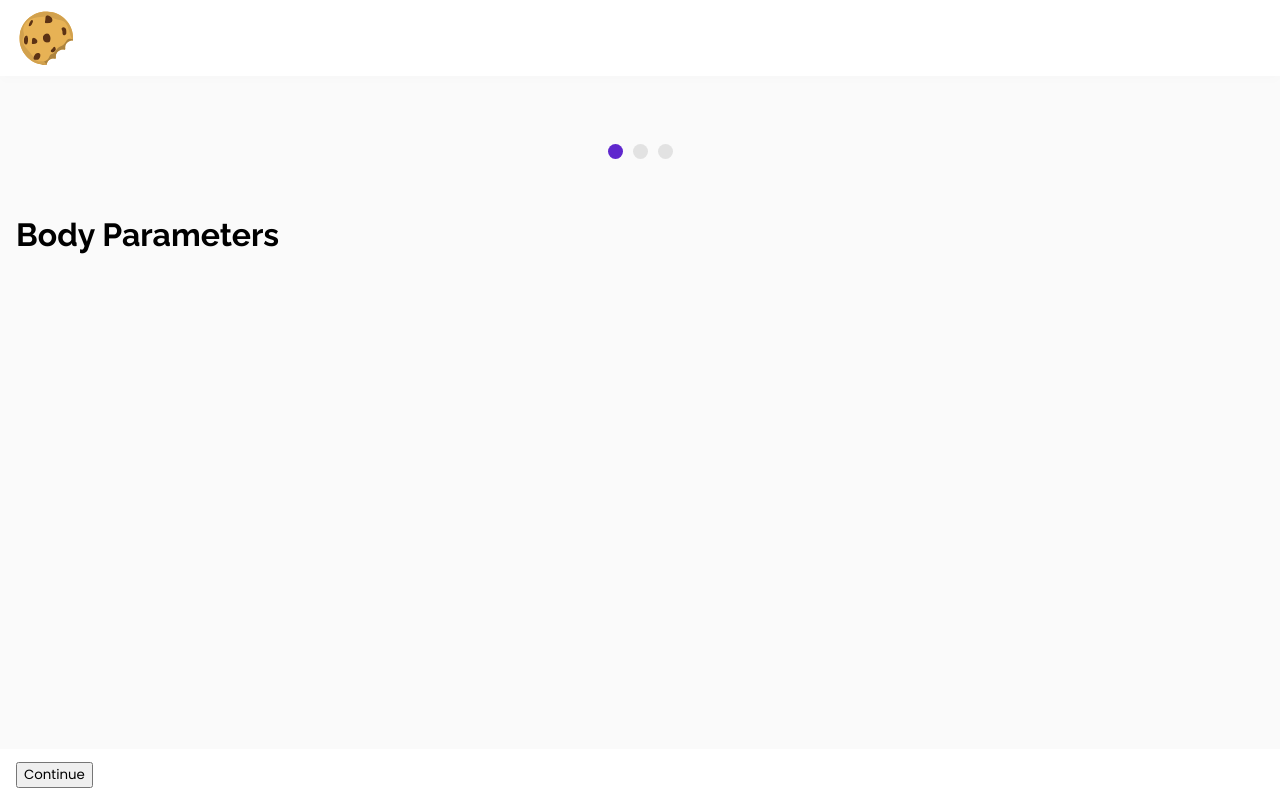
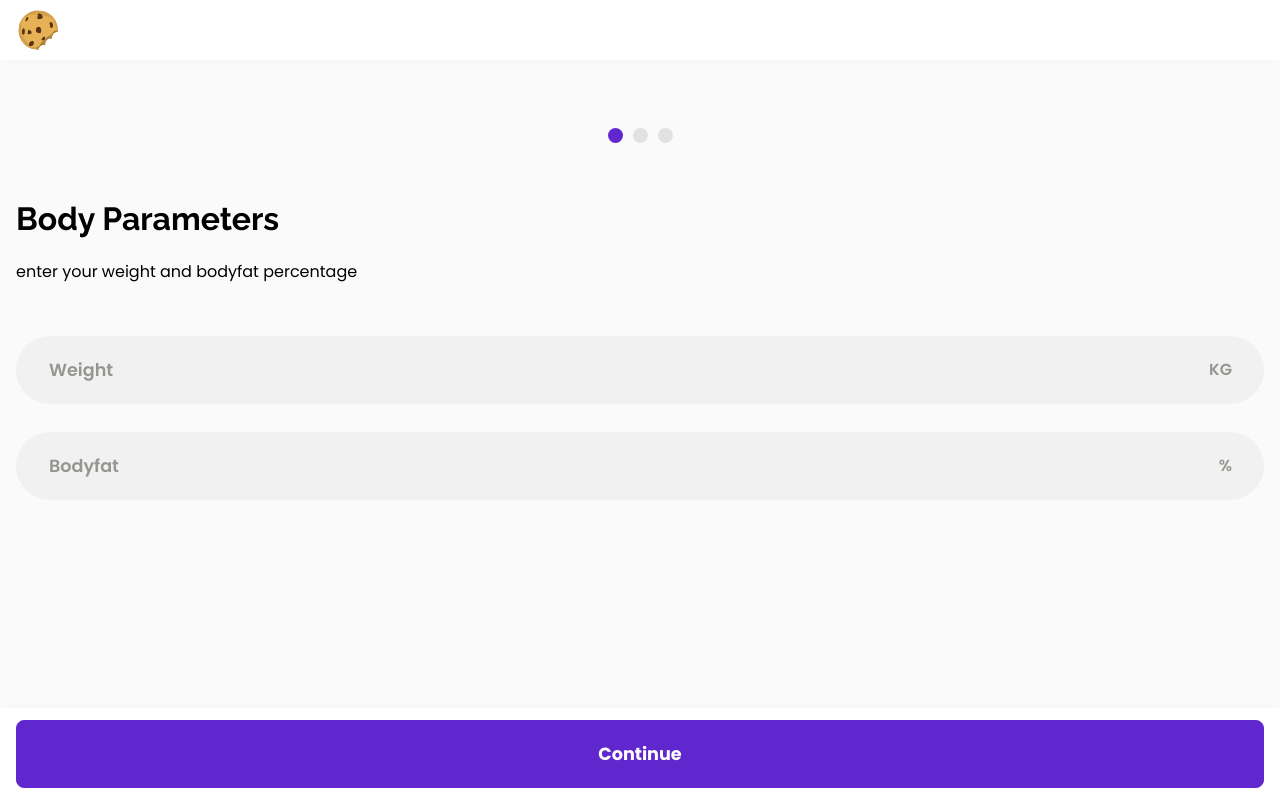
Before and after one commit to mohi2code/caloribites, a React (Create React App) app: page / in a window 1280 px wide. Built offline with nearby package versions, Linux system fonts and the light colour scheme.

Commit message:
:rocket: input with tag & first screen

```diff
--- a/src/App.js
+++ b/src/App.js
@@ -38,7 +38,7 @@ export default function App(){
                 </Router>
             </main>
             <footer>
-                <input type="button" value="Continue"/>
+                <input className="btn" type="button" value="Continue"/>
             </footer>
         </div>
     )
@@ -51,7 +51,6 @@ function InputRouter({ page, setPage }) {
     return (
         <div className="input-container">
             <Pagination page={page} />
-            <form>
             <Router>
                 <Switch>
                     <Route path={`${url}/body-parameters`}>
@@ -68,7 +67,6 @@ function InputRouter({ page, setPage }) {
                     </Route>
                 </Switch>
             </Router>
-            </form>
         </div>
     )
 }
--- a/src/components/BodyParameters.js
+++ b/src/components/BodyParameters.js
@@ -1,10 +1,21 @@
 import { useEffect } from "react"
+import InputWithTag from './InputWithTag'
 
 export default function BodyParameters({ setPage }) {
 
     useEffect(() => setPage(0), [setPage])
 
     return (
-        <h1>Body Parameters</h1>
+        <form>
+            <div className="form-header">
+                <h1>Body Parameters</h1>
+                <p>enter your weight and bodyfat percentage</p>
+            </div>
+
+            <div className="input-group">
+                <InputWithTag type="number" placeholder="Weight" tag="KG"/>
+                <InputWithTag type="number" placeholder="Bodyfat" tag="%"/>
+            </div>
+        </form>
     )
 }
--- /dev/null
+++ b/src/components/InputWithTag.js
@@ -0,0 +1,8 @@
+export default function InputWithTag({ value, onChange, type, placeholder, tag }) {
+    return (
+        <div className="input-with-tag">
+            <input type={type} placeholder={placeholder} value={value} onChange={onChange} />
+            <span className="tag">{tag}</span>
+        </div>
+    )
+}
--- a/src/index.scss
+++ b/src/index.scss
@@ -1,5 +1,9 @@
 @import "./styles/variables";
 @import url('https://fonts.googleapis.com/css2?family=Poppins:ital,wght@0,100;0,200;0,300;0,400;0,500;0,600;0,700;0,800;0,900;1,100;1,200;1,300;1,400;1,500;1,600;1,700;1,800;1,900&family=Raleway:ital,wght@0,100;0,200;0,300;0,400;0,500;0,600;0,700;0,800;0,900;1,100;1,200;1,300;1,400;1,500;1,600;1,700;1,800;1,900&display=swap');
+
+* {
+    box-sizing: border-box;
+}
 
 html,
 body {
@@ -55,4 +59,5 @@ a {
         'Droid Sans',
         'Helvetica Neue',
         sans-serif;
+    font-size: 1.1em;
 }
--- a/src/styles/App.scss
+++ b/src/styles/App.scss
@@ -36,7 +36,34 @@ main>.input-container {
     flex-direction: column;
 }
 
+.input-container>form {
+    flex: 1;
+}
+
+form>.form-header {
+    padding-bottom: 2.25rem;
+
+    p {
+        width: 80%;
+        text-align: left;
+    }
+}
+
+form>.input-group {
+    display: flex;
+    flex-direction: column;
+
+    .input-with-tag {
+        padding-bottom: 1.75rem;
+    }
+}
+
 #app>footer {
     background: #fff;
     padding: .75rem 1rem;
+    display: flex;
+    flex-direction: column;
+
+    -webkit-box-shadow: 0px -5px 10px 0px rgba(0, 0, 0, 0.01);
+    box-shadow: 0px -5px 10px 0px rgba(0, 0, 0, 0.01);
 }
--- a/src/styles/_variables.scss
+++ b/src/styles/_variables.scss
@@ -1,2 +1,4 @@
 $primary-color: #5f27cd;
 $background-color: #fafafa;
+$gray-light: #f1f1f1;
+$gray-dark: #969691;
--- a/src/styles/components.scss
+++ b/src/styles/components.scss
@@ -1,5 +1,6 @@
 @import "./variables";
 
+/**************** Pagination ********************/
 .pagination {
     display: flex;
     justify-content: space-between;
@@ -18,3 +19,66 @@
 .pagination-selected {
     background: $primary-color !important;
 }
+
+/******************** Input **********************/
+.input-with-tag {
+    position: relative;
+    font-weight: 600;
+    color: $gray-dark;
+
+    input[type=number],
+    input[type=text] {
+        width: 100%;
+        padding: 1.25rem 2rem;
+        padding-right: 3.75rem;
+        background: $gray-light;
+        border: 1px solid $gray-light;
+        border-radius: 36px;
+        outline: none;
+        font-weight: 600;
+        transition: all .2s ease;
+
+        -webkit-appearance: none;
+
+        &::-webkit-input-placeholder {
+            color: $gray-dark;
+        }
+
+        &::-moz-placeholder {
+            color: $gray-dark;
+        }
+
+        &::-ms-input-placeholder {
+            color: $gray-dark;
+        }
+
+        &:focus {
+            color: $primary-color;
+            border: 1px solid $primary-color;
+            -webkit-box-shadow: 0px 0px 5px 1px rgba(95, 39, 205, 0.4);
+            box-shadow: 0px 0px 5px 1px rgba(95, 39, 205, 0.4);
+        }
+
+        &:focus+.tag {
+            color: $primary-color;
+        }
+    }
+
+    .tag {
+        position: absolute;
+        right: 2rem;
+        top: 1.3rem;
+    }
+}
+
+.btn {
+    padding: 1.25rem 2rem;
+    background: $primary-color;
+    color: #fff;
+    font-weight: 700;
+    border: 1px solid $primary-color;
+    border-radius: 8px;
+    outline: none;
+
+    -webkit-appearance: none;
+}
```
Lines whose indentation alone changed are shown as unchanged.
